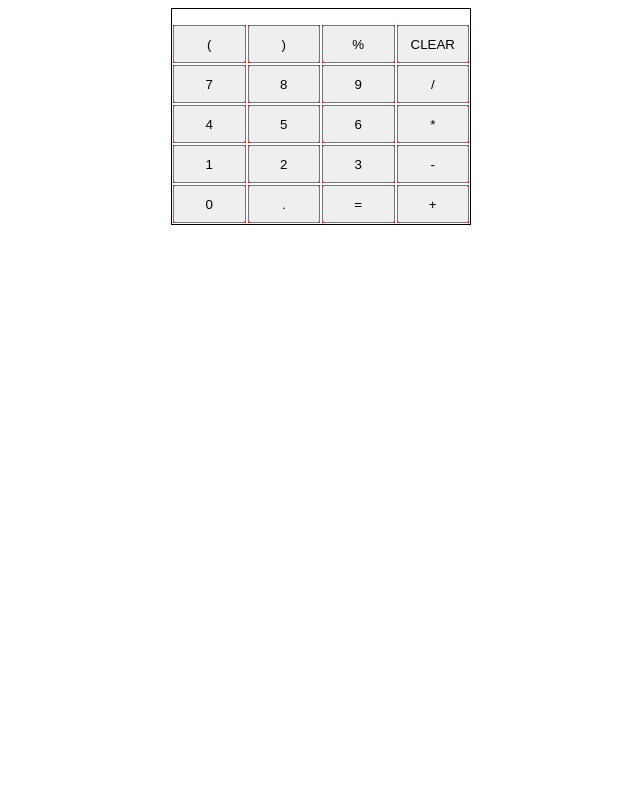
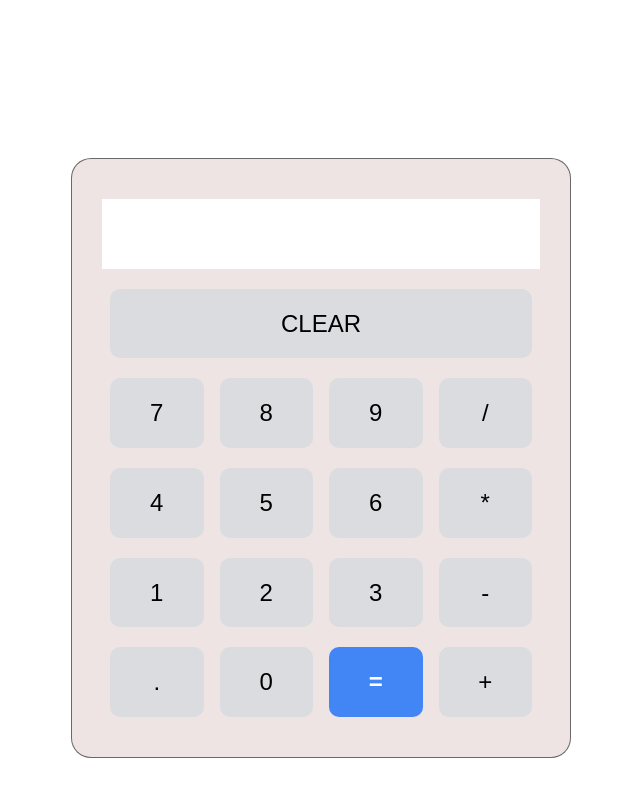
Before and after one commit to laere/OdinProject-calculator, a plain HTML site: page index.html in a window 1280 px wide. Shown: the whole page, without its empty margins (319-959 px from the left). Drawn offline with Linux system fonts and the light colour scheme.

Commit message:
did more styling, created a barebones clear display function and started working on adding the ability to click each button and display its value in the input element

```diff
--- a/index.html
+++ b/index.html
@@ -13,34 +13,31 @@
             <input id="input"/>
        </div>
        <div class="row">
-           <div class="calc-btn"><button>(</button></div>
-           <div class="calc-btn"><button>)</button></div>
-           <div class="calc-btn"><button>%</button></div>
-           <div class="calc-btn"><button>CLEAR</button></div>
+           <button id="clear">CLEAR</button>
        </div>
        <div class="row">
-            <div class="calc-btn"><button>7</button></div>
-            <div class="calc-btn"><button>8</button></div>
-            <div class="calc-btn"><button>9</button></div>
-            <div class="calc-btn"><button>/</button></div>
+            <button class="button">7</button>
+            <button class="button">8</button>
+            <button class="button">9</button>
+            <button class="button">/</button>
        </div>
        <div class="row">
-            <div class="calc-btn"><button>4</button></div>
-            <div class="calc-btn"><button>5</button></div>
-            <div class="calc-btn"><button>6</button></div>
-            <div class="calc-btn"><button>*</button></div>
+            <button class="button">4</button>
+            <button class="button">5</button>
+            <button class="button">6</button>
+            <button class="button">*</button>
        </div>
        <div class="row">
-            <div class="calc-btn"><button>1</button></div>
-            <div class="calc-btn"><button>2</button></div>
-            <div class="calc-btn"><button>3</button></div>
-            <div class="calc-btn"><button>-</button></div>
+            <button class="button">1</button>
+            <button class="button">2</button>
+            <button class="button">3</button>
+            <button class="button">-</button>
        </div>
        <div class="row">
-            <div class="calc-btn"><button>0</button></div>
-            <div class="calc-btn"><button>.</button></div>
-            <div class="calc-btn"><button>=</button></div>
-            <div class="calc-btn"><button>+</button></div>
+            <button class="button"tton>.</button>
+            <button class="button"tton>0</button>
+            <button class="button" id="equals">=</button>
+            <button class="button"tton>+</button>
        </div>
     </div>
 
--- a/script.js
+++ b/script.js
@@ -1,32 +1,24 @@
 //
 
 let input = document.getElementById("input");
+let buttons = document.querySelectorAll(".button");
+let clear = document.getElementById("clear")
 
 let num1;
 let num2;
 let operator;
 
+buttons.forEach(btn => {
+    btn.addEventListener("click", e => {
+        input.value = e.target.innerText;
 
+    })
+})
 
-function operate(operator, num1, num2) {
-    switch(operator) {
-        case "+":
-            add(num1, nume2)
-            break;
-        case "-":
-            subtract(num1, num2);
-            break;
-        case "*":
-            multiply(num1, num2)
-            break;
-        case "/":
-            divide(num1, num2);
-            break;
-        default:
-    }
-
-
-
+function clearDisplay() {
+    clear.addEventListener("click", e => {
+        input.value = "0";
+    })
 }
 
 function add(num1, num2) {
@@ -44,3 +36,25 @@ function multiply(num1, num2) {
 function divide(num1, num2) {
     return num1 / num2;
 }
+
+function operate(operator, num1, num2) {
+
+    if (operator === "+") {
+        return add(num1, num2);
+    } else if (operator === "-") {
+        return subtract(num1, num2);
+    } else if (operator === "*") {
+        return multiply(num1, num2);
+    } else if (operator === "/") {
+        return diide(num1, num2);
+    } else {
+        return console.log("NOT WORKING")
+    }
+}
+
+console.log(operate("+", 1, 2));
+
+
+
+
+clearDisplay();
--- a/style.css
+++ b/style.css
@@ -2,6 +2,7 @@ html {
     padding: 0;
     margin: 0;
     box-sizing: border-box;
+    color: rgb(65, 62, 62);
 }
 
 *, *:before, *:after {
@@ -11,31 +12,45 @@ html {
 body {
     display: flex;
     justify-content: center;
+    align-items: center;
+    height: 900px;
+}
+
+#equals {
+    background-color: #4285f4;
+    color: white;
+    font-weight: 700;
 }
 
 #calculator {
     display: flex;
     flex-direction: column;
-    border: 1px solid black;
-    width: 300px;
+    border: 1px solid rgba(102, 98, 98, 0.945);
+    border-radius: 20px;
+    padding: 30px 20px;
+    width: 500px;
+    height: 600px;
+    background-color: rgb(238, 228, 228);
 }
 
 .row {
     display: flex;
+    flex: 1;
+    margin: 10px;
 }
 
-.row div {
-    background-color: red;
-    border: 1px solid white;
-    width: 40px;
-    height: 40px;
-    flex: 1 1 0%;
-    text-align: center;
+
+button {
+   flex: 1 1 0%;
+   margin: 0 8px;
+   border-radius: 10px;
+   font-size: 24px;
+   background-color: #dadce0;
+   border: none;
 }
 
-button {
-    width: 100%;
-    height: 100%;
+button:hover {
+    background-color: #f5f8fd;
 }
 
 input {
@@ -43,4 +58,6 @@ input {
     padding: 0;
     margin: 0;
     border: none;
+    font-size: 26px;
+    padding: 10px 20px;
 }
```
Also changed, not shown: 1 other file.
